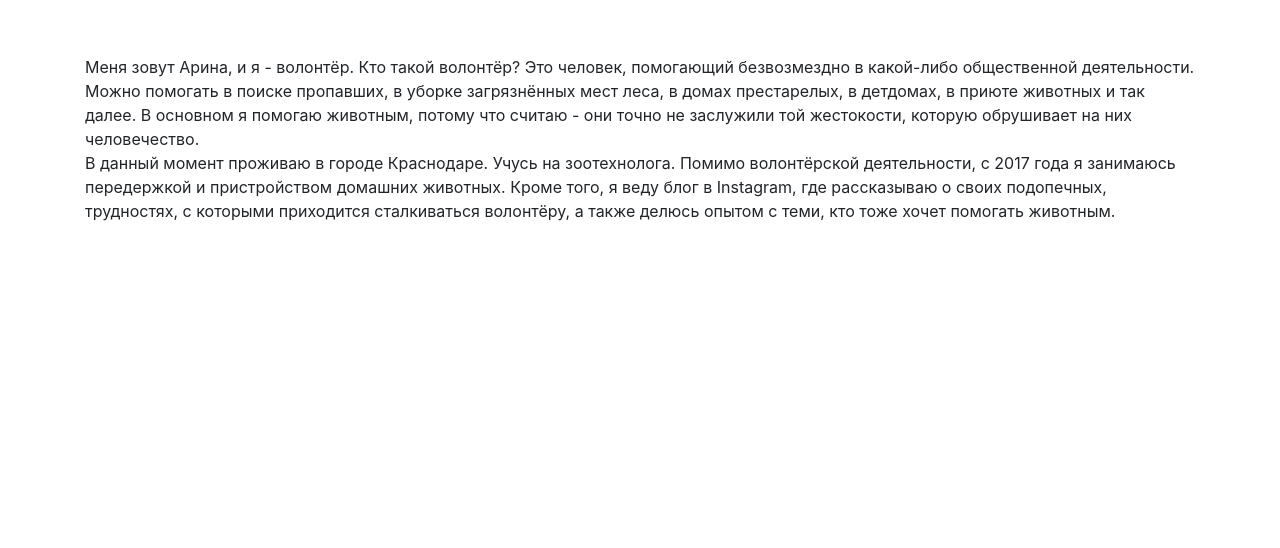
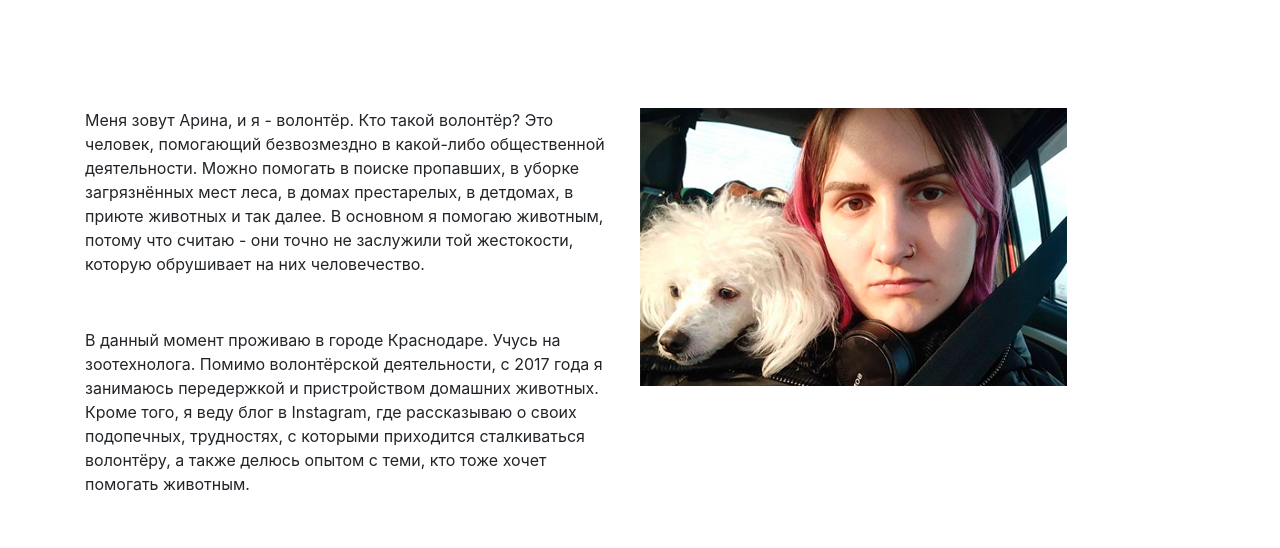
Before and after one commit to Necrodead/Site_one, a plain HTML site: page index.html in a window 1280 px wide. Shown: the part 1180-1728 px from the top of the page. Before the commit the page ends 1427 px from the top, so only its background shows below. Drawn offline with nearby package versions, Linux system fonts and the light colour scheme.

Commit message:
second section

```diff
--- a/index.html
+++ b/index.html
@@ -46,8 +46,9 @@
     </header>
     <section>
         <div class="container">
-            <div class="about-us">
-                <div class="about-us_first-info">
+            <div class="about-us row">
+                <div class="about-us_descr col">
+                <div class="about-us_info about-us_first">
                     Меня зовут Арина, и я - волонтёр.
                     Кто такой волонтёр? Это человек, помогающий безвозмездно в какой-либо общественной деятельности.
                     Можно
@@ -56,7 +57,7 @@
                     животных и так далее. В основном я помогаю животным, потому что считаю - они точно не заслужили той
                     жестокости, которую обрушивает на них человечество.
                 </div>
-                <div class="about-us_second-info">
+                <div class="about-us_info about-us_second">
                     В данный момент проживаю в городе Краснодаре. Учусь на зоотехнолога. Помимо волонтёрской
                     деятельности, с
                     2017 года я занимаюсь передержкой и пристройством домашних животных. Кроме того, я веду блог в
@@ -64,8 +65,9 @@
                     волонтёру,
                     а также делюсь опытом с теми, кто тоже хочет помогать животным.
                 </div>
-                <div class="about-us_img">
-                    <img src="" alt="">
+            </div>
+                <div class="about-us_img col">
+                    <img src="img/about-us/about-us_photo.jpg" alt="">
                 </div>
             </div>
         </div>
--- /dev/null
+++ b/sass/about-us/_about-us.sass
@@ -0,0 +1,8 @@
+.about-us
+    margin-top: 53px
+    &_info
+        text-align: left
+        margin-bottom: 52px
+    &_img
+        width: 427px
+        height: 278px
--- a/sass/header/_promo.sass
+++ b/sass/header/_promo.sass
@@ -8,6 +8,8 @@
         height: 598px
     &_wrapper
         margin: 259px 128px
+    &__header
+
     &_layer
         height: 343px
         position: relative
@@ -16,4 +18,3 @@
     &_name
         position: relative
         top: 128px
-        margin-right: 90px
--- a/sass/style.sass
+++ b/sass/style.sass
@@ -1,5 +1,6 @@
 *
-    max-width: 1980px
+    max-width: 100%
 
 @import header/navbar
 @import header/promo
+@import about-us/about-us
```
Also changed, not shown: css/style.css, 1 other file.
